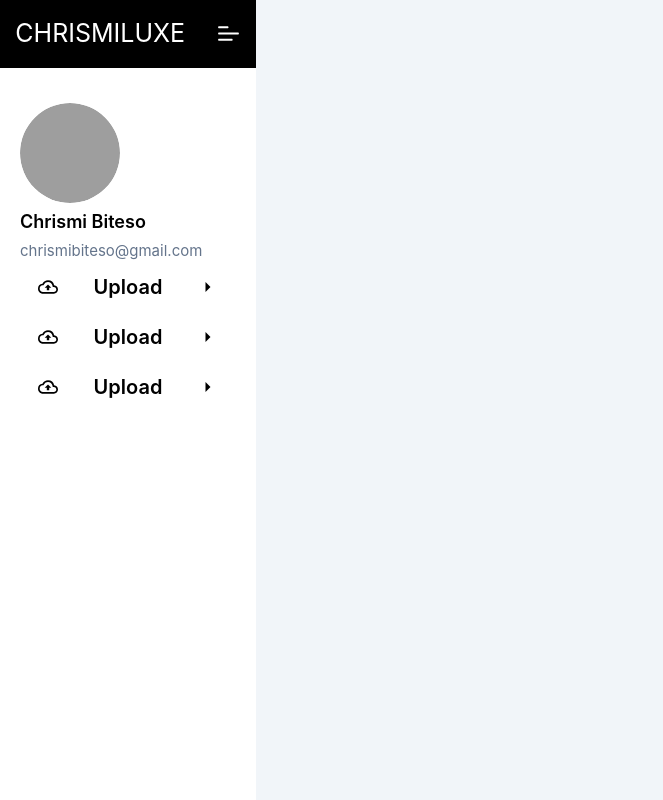
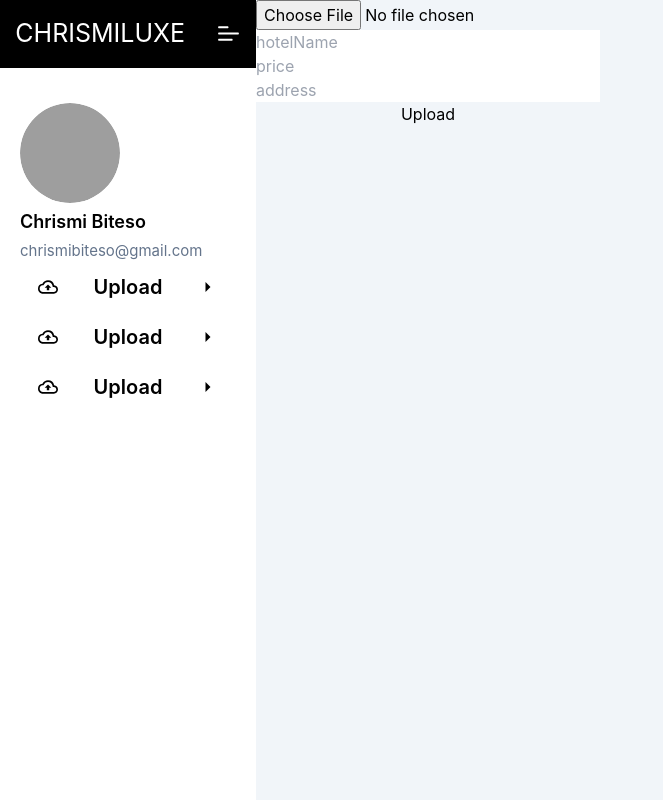
Before and after one commit to Chrismiweb/hotel-booking-website, a React (Create React App) app: page /dashboard in a window 1280 px wide. Shown: the whole page, without its empty margins (0-663 px from the left). Built offline with nearby package versions, Linux system fonts and the light colour scheme; grey boxes are pictures that could not be loaded.

Commit message:
fetched api

```diff
--- a/src/dashboard/Dashboard.jsx
+++ b/src/dashboard/Dashboard.jsx
@@ -1,10 +1,12 @@
 import React from 'react'
 import Sidebar from './Sidebar'
+import Uploa from './Upload'
 
 function Dashboard() {
   return (
-    <div className='bg-slate-100'>
+    <div className='bg-slate-100 flex'>
         <Sidebar/>
+        <Uploa/>
     </div>
   )
 }
--- a/src/dashboard/Upload.jsx
+++ b/src/dashboard/Upload.jsx
@@ -9,27 +9,36 @@ function Uploa() {
     const [price, setPrice] = useState("")
     const [address, setAddres] = useState("")
 
-    async function uploadHotel(){
+    async function uploadHotel(e){
+        e.preventDefault();
         const baseUrl = "https://hotel-booking-backend-g6je.onrender.com"
         const response = await fetch(baseUrl,{
+            method: "POST",
+            body: JSON.stringify({
+                image,
+                hotelName,
+                price,
+                address
+              }),
+              headers: {
+                "Content-type": "application/json"
+              }})
 
-
-
-        })
         .then(res =>res.json())
         if(response){
             console.log(response)
+
         }
     }
 
   return (
     <div>
         <form action="" className='flex flex-col'>
-            <input placeholder='image' type="file" />
-            <input  placeholder='hotelName' type="text" />
-            <input  placeholder='price' type="text" />
-            <input  placeholder='address' type="text" />
-            <button>Upload</button>
+            <input onChange={(e)=>setImage(e.target.value)} placeholder='image' type="file" />
+            <input onChange={(e)=>setHotelName(e.target.value)}  placeholder='hotelName' type="text" />
+            <input onChange={(e)=>setPrice(e.target.value)}   placeholder='price' type="text" />
+            <input onChange={(e)=>setAddres(e.target.value)}   placeholder='address' type="text" />
+            <button onClick={uploadHotel}>Upload</button>
         </form>
     </div>
   )
```
